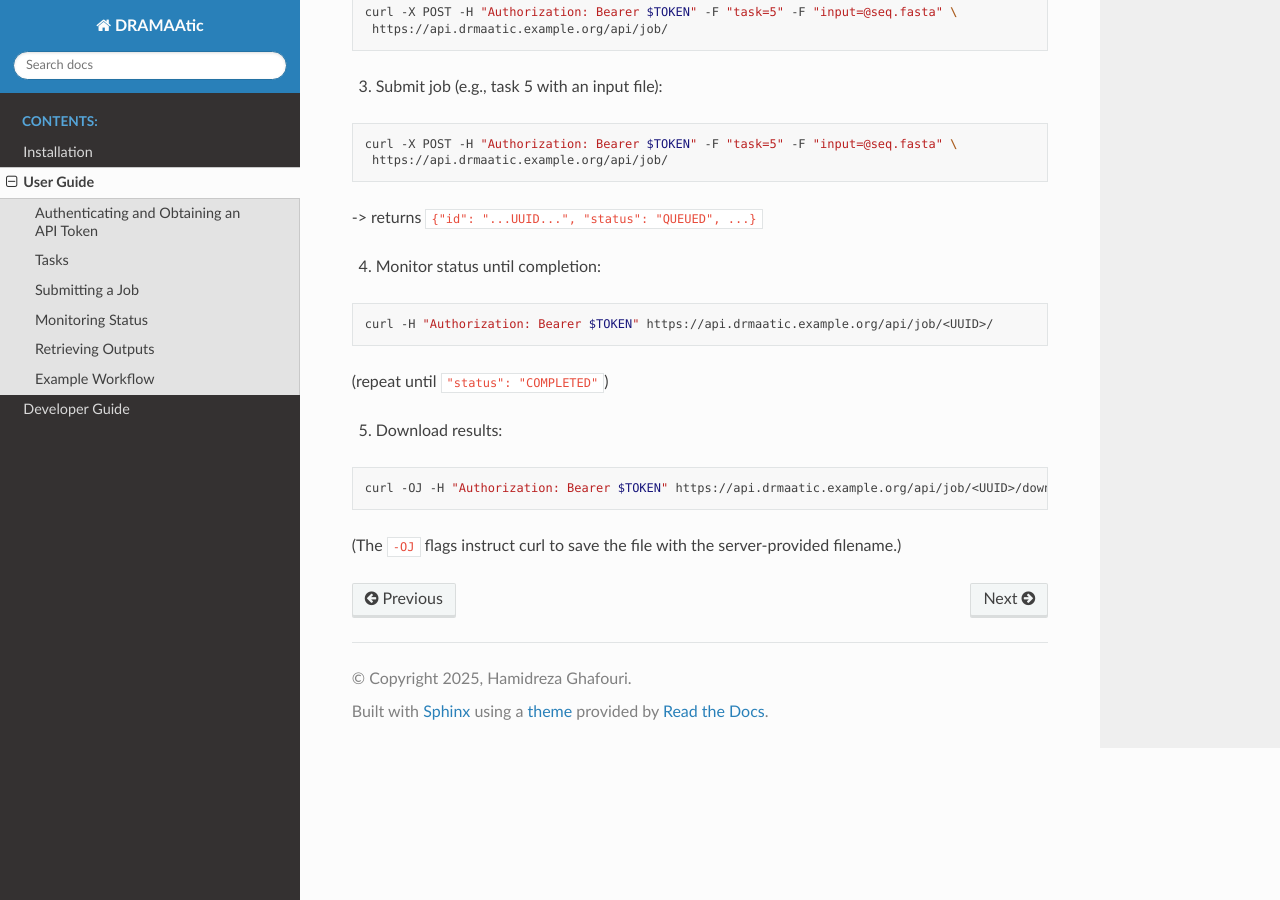
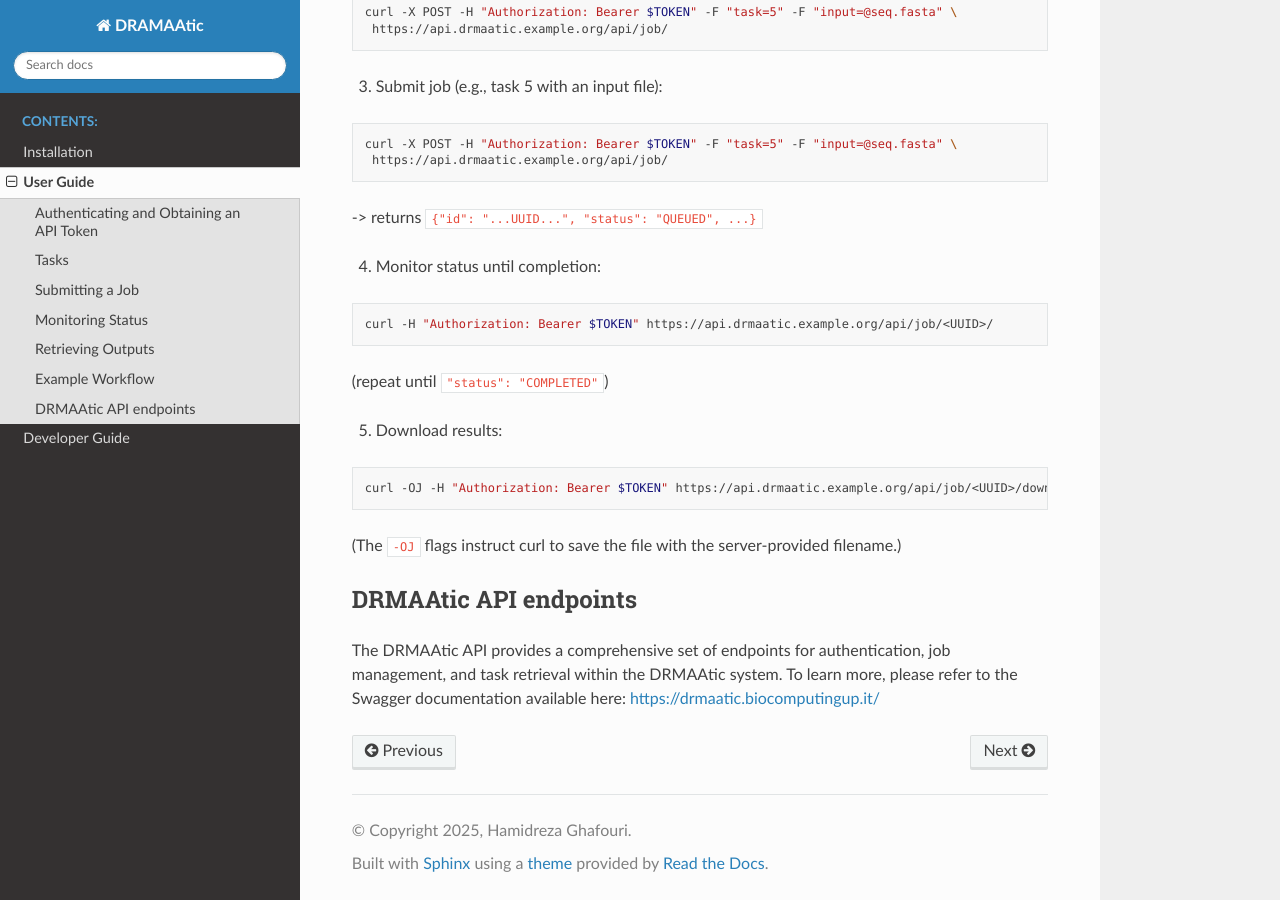
Before and after one commit to BioComputingUP/DRMAAtic, a Sphinx documentation site: the page built from docs/source/user_guide.rst, in a window 1280 px wide and 900 px high, scrolled down 2997 px. Built offline with Sphinx 7.4.7 and the Read the Docs theme 3.1.0, drawn with Linux system fonts in a browser that asks for light colours.

Commit message:
Update user_guide.rst

```diff
--- a/docs/source/user_guide.rst
+++ b/docs/source/user_guide.rst
@@ -138,3 +138,8 @@ Example Workflow
    curl -OJ -H "Authorization: Bearer $TOKEN" https://api.drmaatic.example.org/api/job/<UUID>/download/
 
 (The ``-OJ`` flags instruct curl to save the file with the server-provided filename.)
+
+DRMAAtic API endpoints
+----------------------
+
+The DRMAAtic API provides a comprehensive set of endpoints for authentication, job management, and task retrieval within the DRMAAtic system. To learn more, please refer to the Swagger documentation available here: https://drmaatic.biocomputingup.it/
```
